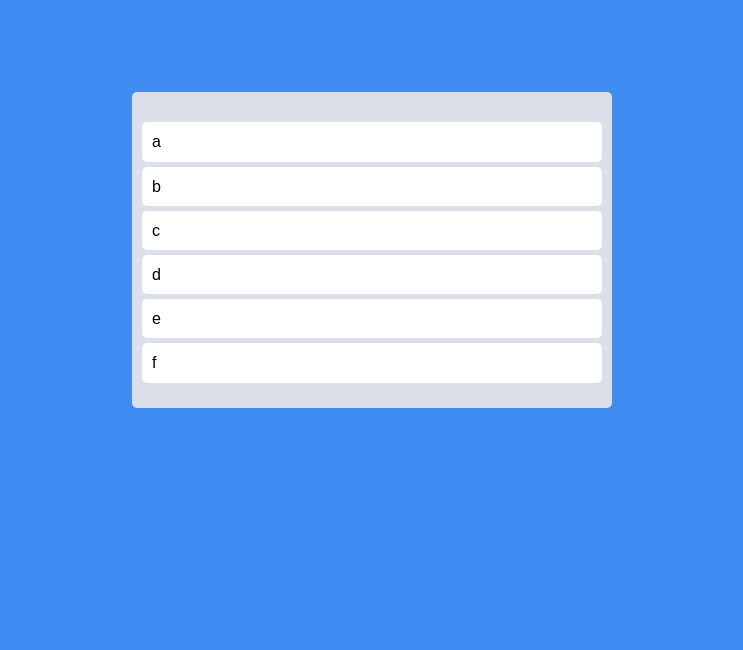
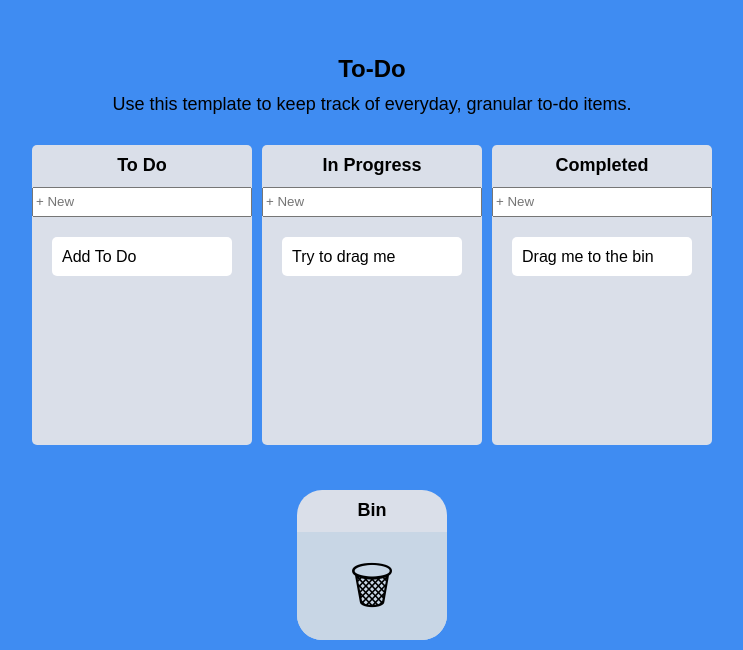
Before and after one commit to RoyalOttoc/react-todo, a React (Create React App) app: page / in a window 1280 px wide. Shown: the part 150-800 px from the top of the page, without its empty margins (268-1011 px from the left). Built offline with nearby package versions, Linux system fonts and the light colour scheme.

Commit message:
add remove feature

```diff
--- a/src/App.tsx
+++ b/src/App.tsx
@@ -1,63 +1,149 @@
-import {DragDropContext, Droppable, DropResult} from 'react-beautiful-dnd';
+import {useEffect} from 'react';
+import {DragDropContext, DropResult} from 'react-beautiful-dnd';
 import {useRecoilState} from 'recoil';
 import styled from 'styled-components';
 import {toDoState} from './atoms';
-import DragabbleCard from './Components/DragabbleCard';
+import Board from './Components/Board';
+import RemoveBoard from './Components/RemoveBoard';
+
+const Container = styled.div`
+  display: flex;
+  flex-direction: column;
+  justify-content: center;
+  align-items: center;
+  width: 100vw;
+  height: 100vh;
+`;
+
+const Title = styled.h1`
+  text-align: center;
+  font-weight: 600;
+  margin-bottom: 10px;
+  font-size: 24px;
+`;
+
+const Description = styled.span`
+  text-align: center;
+  margin-bottom: 10px;
+  font-size: 18px;
+`;
 
 const Wrapper = styled.div`
   display: flex;
-  max-width: 480px;
+  max-width: 680px;
   width: 100%;
   margin: 0 auto;
+  margin-top: 20px;
   justify-content: center;
   align-items: center;
-  height: 100vh;
 `;
 
 const Boards = styled.div`
-  display: grid;
+  display: flex;
+  justify-content: cetner;
+  align-items: flex-start;
   width: 100%;
-  grid-template-columns: repeat(1, 1fr);
-`;
-
-const Board = styled.div`
-  padding: 20px 10px;
-  padding-top: 30px;
-  background-color: ${props => props.theme.boardColor};
-  border-radius: 5px;
-  min-height: 200px;
+  gap: 10px;
 `;
 
 function App() {
+  useEffect(() => {
+    // localStorage load
+    const loadedToDos = localStorage.getItem('boards');
+    if (loadedToDos !== null) {
+      const parsedToDos = JSON.parse(loadedToDos);
+      setToDos(parsedToDos);
+    }
+    // eslint-disable-next-line react-hooks/exhaustive-deps
+  }, []);
   const [toDos, setToDos] = useRecoilState(toDoState);
-  const onDragEnd = ({draggableId, destination, source}: DropResult) => {
+  const onDragEnd = (info: DropResult) => {
+    const {destination, source} = info;
     if (!destination) return;
+    if (destination?.droppableId === source.droppableId) {
+      setToDos(allBoards => {
+        const boardCopy = [...allBoards[source.droppableId]];
+        const taskObj = boardCopy[source.index];
+        // 1) delete item on source.index
+        boardCopy.splice(source.index, 1);
+        // 2) put back the item on the destination.index
+        boardCopy.splice(destination?.index, 0, taskObj);
+        // 3) save in localstorate
+        localStorage.setItem(
+          'boards',
+          JSON.stringify({
+            ...allBoards,
+            [source.droppableId]: boardCopy,
+          }),
+        );
+        return {
+          ...allBoards,
+          [source.droppableId]: boardCopy,
+        };
+      });
+    }
+    if (destination.droppableId === 'Remove') {
+      // remove item
+      setToDos(allBoards => {
+        const sourceBoard = [...allBoards[source.droppableId]];
+        sourceBoard.splice(source.index, 1);
+        // localStorage save
+        localStorage.setItem(
+          'boards',
+          JSON.stringify({
+            ...allBoards,
+            [source.droppableId]: sourceBoard,
+          }),
+        );
+        return {
+          ...allBoards,
+          [source.droppableId]: sourceBoard,
+        };
+      });
+      return;
+    }
+    if (destination.droppableId !== source.droppableId) {
+      // cross board movement
+      setToDos(allBoards => {
+        const sourceBoard = [...allBoards[source.droppableId]];
+        const taskObj = sourceBoard[source.index];
 
-    setToDos(oldToDos => {
-      const toDosCopy = [...oldToDos];
-      // 1) delete item on source.index
-      toDosCopy.splice(source.index, 1);
-      // 2) put back the item on the destination.index
-      toDosCopy.splice(destination?.index, 0, draggableId);
-      return toDosCopy;
+        const destinationBoard = [...allBoards[destination.droppableId]];
+        sourceBoard.splice(source.index, 1);
+        destinationBoard.splice(destination?.index, 0, taskObj);
+        localStorage.setItem(
+          'boards',
+          JSON.stringify({
+            ...allBoards,
+            [source.droppableId]: sourceBoard,
+            [destination?.droppableId]: destinationBoard,
+          }),
+        );
+        return {
+          ...allBoards,
+          [source.droppableId]: sourceBoard,
+          [destination.droppableId]: destinationBoard,
+        };
       });
+    }
   };
+
   return (
     <DragDropContext onDragEnd={onDragEnd}>
+      <Container>
+        <Title>To-Do</Title>
+        <Description>
+          Use this template to keep track of everyday, granular to-do items.
+        </Description>
         <Wrapper>
           <Boards>
-          <Droppable droppableId="one">
-            {provided => (
-              <Board ref={provided.innerRef} {...provided.droppableProps}>
-                {toDos.map((toDo, index) => (
-                  <DragabbleCard key={toDo} index={index} toDo={toDo} />
+            {Object.keys(toDos).map(boardId => (
+              <Board boardId={boardId} key={boardId} toDos={toDos[boardId]} />
             ))}
-                {provided.placeholder}
-              </Board>
-            )}
-          </Droppable>
           </Boards>
+          <RemoveBoard boardId={'Remove'} />
         </Wrapper>
+      </Container>
     </DragDropContext>
   );
 }
--- /dev/null
+++ b/src/Components/Board.tsx
@@ -0,0 +1,114 @@
+import {Droppable} from 'react-beautiful-dnd';
+import styled from 'styled-components';
+import DragabbleCard from './DragabbleCard';
+import {useForm} from 'react-hook-form';
+import {ITodo, toDoState} from '../atoms';
+import {useSetRecoilState} from 'recoil';
+
+const Wrapper = styled.div`
+  width: 300px;
+  padding-top: 10px;
+  background-color: ${props => props.theme.boardColor};
+  border-radius: 5px;
+  min-height: 300px;
+  display: flex;
+  flex-direction: column;
+  overflow: hidden;
+`;
+
+const Title = styled.h2`
+  text-align: center;
+  font-weight: 600;
+  margin-bottom: 10px;
+  font-size: 18px;
+`;
+
+interface IAreaProps {
+  isDraggingFromThis: boolean;
+  isDraggingOver: boolean;
+}
+
+const Area = styled.div<IAreaProps>`
+  background-color: ${props =>
+    props.isDraggingOver
+      ? '#dfe6e9'
+      : props.isDraggingFromThis
+      ? '#b2bec3'
+      : 'transparent'};
+  flex-grow: 1;
+  transition: background-color 0.3s ease-in-out;
+  padding: 20px;
+`;
+
+const Form = styled.form`
+  width: 100%;
+  input {
+    width: 100%;
+    height: 30px;
+  }
+`;
+
+interface IBoardProps {
+  toDos: ITodo[];
+  boardId: string;
+}
+
+interface IForm {
+  toDo: string;
+}
+
+function Board({toDos, boardId}: IBoardProps) {
+  const {register, setValue, handleSubmit} = useForm<IForm>();
+  const setToDos = useSetRecoilState(toDoState);
+  const onValid = ({toDo}: IForm) => {
+    const newToDo = {
+      id: Date.now(),
+      text: toDo,
+    };
+    setToDos(allBoards => {
+      // localStorage save
+      localStorage.setItem(
+        'boards',
+        JSON.stringify({
+          ...allBoards,
+          [boardId]: [newToDo, ...allBoards[boardId]],
+        }),
+      );
+      return {
+        ...allBoards,
+        [boardId]: [...allBoards[boardId], newToDo],
+      };
+    });
+    setValue('toDo', '');
+  };
+  return (
+    <Wrapper>
+      <Title>{boardId}</Title>
+      <Form onSubmit={handleSubmit(onValid)}>
+        <input {...register('toDo')} type="text" placeholder="+ New" />
+      </Form>
+      <Droppable droppableId={boardId}>
+        {(provided, snapshot) => (
+          <Area
+            isDraggingOver={snapshot.isDraggingOver}
+            isDraggingFromThis={Boolean(snapshot.draggingFromThisWith)}
+            ref={provided.innerRef}
+            {...provided.droppableProps}
+          >
+            {toDos.map((toDo, index) => (
+              <DragabbleCard
+                key={toDo.id}
+                index={index}
+                toDoId={toDo.id}
+                toDoText={toDo.text}
+              />
+            ))}
+            {provided.placeholder}
+          </Area>
+        )}
+      </Droppable>
+    </Wrapper>
+  );
+}
+
+export default Board;
--- a/src/Components/DragabbleCard.tsx
+++ b/src/Components/DragabbleCard.tsx
@@ -2,29 +2,34 @@ import React from 'react';
 import {Draggable} from 'react-beautiful-dnd';
 import styled from 'styled-components';
 
-const Card = styled.div`
+const Card = styled.div<{isDragging: boolean}>`
   border-radius: 5px;
   margin-bottom: 5px;
   padding: 10px 10px;
-  background-color: ${props => props.theme.cardColor};
+  background-color: ${props =>
+    props.isDragging ? '#e4f2ff' : props.theme.cardColor};
+  box-shadow: ${props =>
+    props.isDragging ? '0px 2px 5px rgba(0, 0, 0, 0.05)' : 'none'};
 `;
 
 interface IDragabbleCardProps {
-  toDo: string;
+  toDoId: number;
+  toDoText: string;
+
   index: number;
 }
 
-function DragabbleCard({toDo, index}: IDragabbleCardProps) {
-  console.log(toDo, 'has been rendered');
+function DragabbleCard({toDoId, toDoText, index}: IDragabbleCardProps) {
   return (
-    <Draggable key={toDo} draggableId={toDo} index={index}>
-      {provided => (
+    <Draggable draggableId={toDoId + ''} index={index}>
+      {(provided, snapshot) => (
         <Card
+          isDragging={snapshot.isDragging}
           ref={provided.innerRef}
           {...provided.draggableProps}
           {...provided.dragHandleProps}
         >
-          {toDo}
+          {toDoText}
         </Card>
       )}
     </Draggable>
--- /dev/null
+++ b/src/Components/RemoveBoard.tsx
@@ -0,0 +1,72 @@
+import {Droppable} from 'react-beautiful-dnd';
+import styled from 'styled-components';
+import {ITodo} from '../atoms';
+
+const Wrapper = styled.div`
+  position: absolute;
+  bottom: 10px;
+  width: 150px;
+  padding-top: 10px;
+  background-color: ${props => props.theme.boardColor};
+  min-height: 150px;
+  display: flex;
+  flex-direction: column;
+  border-radius: 25px;
+`;
+
+const Title = styled.h2`
+  text-align: center;
+  font-weight: 600;
+  margin-bottom: 10px;
+  font-size: 18px;
+`;
+
+interface IAreaProps {
+  isDraggingOver: boolean;
+  isDraggingFromThis: boolean;
+}
+
+const Area = styled.div<IAreaProps>`
+  display: flex;
+  justify-content: center;
+  align-items: center;
+  font-size: 50px;
+  background-color: ${props =>
+    props.isDraggingOver
+      ? '#8b6262'
+      : props.isDraggingFromThis
+      ? '#bdc3c7'
+      : '#c8d6e5'};
+  transition: background-color 0.2s ease-in-out;
+  border-bottom-left-radius: 25px;
+  border-bottom-right-radius: 25px;
+  flex-grow: 1;
+  padding: 20px;
+`;
+
+interface IBoardProps {
+  toDos?: ITodo[];
+  boardId: string;
+}
+
+function RemoveBoard({boardId}: IBoardProps) {
+  return (
+    <Wrapper>
+      <Title>Bin</Title>
+      <Droppable droppableId={boardId}>
+        {(provided, snapshot) => (
+          <Area
+            isDraggingOver={snapshot.isDraggingOver}
+            isDraggingFromThis={Boolean(snapshot.draggingFromThisWith)}
+            ref={provided.innerRef}
+            {...provided.droppableProps}
+          >
+            🗑
+          </Area>
+        )}
+      </Droppable>
+    </Wrapper>
+  );
+}
+
+export default RemoveBoard;
--- a/src/atoms.tsx
+++ b/src/atoms.tsx
@@ -1,6 +1,34 @@
 import {atom} from 'recoil';
 
-export const toDoState = atom({
+export interface ITodo {
+  id: number;
+  text: string;
+}
+
+interface IToDoState {
+  [key: string]: ITodo[];
+}
+
+export const toDoState = atom<IToDoState>({
   key: 'toDo',
-  default: ['a', 'b', 'c', 'd', 'e', 'f'],
+  default: {
+    'To Do': [
+      {
+        id: 1,
+        text: 'Add To Do',
+      },
+    ],
+    'In Progress': [
+      {
+        id: 2,
+        text: 'Try to drag me',
+      },
+    ],
+    Completed: [
+      {
+        id: 3,
+        text: 'Drag me to the bin',
+      },
+    ],
+  },
 });
```
Also changed, not shown: 1 other file (tests, documents, lock files or other folders). Lines whose indentation alone changed are shown as unchanged.
